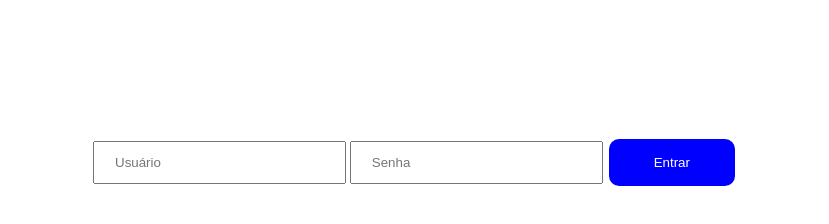
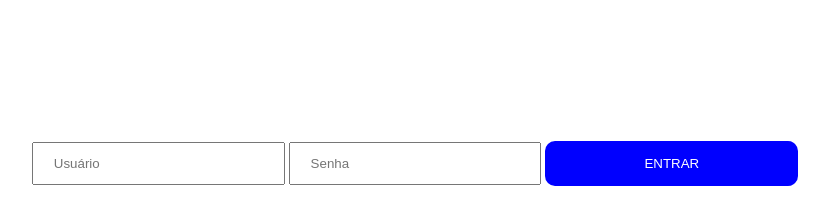
Before and after one commit to pauloaaa/abrir-chamado, a plain HTML site: page web/index.html in a window 1280 px wide. Shown: the whole page, without its empty margins (225-1054 px from the left). Drawn offline with Linux system fonts and the light colour scheme.

Commit message:
login em andamento

```diff
--- a/web/css/chamado.css
+++ b/web/css/chamado.css
@@ -20,14 +20,30 @@ input {
     box-sizing: border-box;
 }
 
-input[type=button], input[type=submit], input[type=reset] {
+input[type=submit] {
     background-color: blue;
     border: none;
+    border-radius: 10px;
     color: white;
-    width: 10%;
-    padding: 16px 32px;
-    text-decoration: none;
-    margin: 4px 2px;
+    box-sizing: border-box;
+    padding: 15px;
     cursor: pointer;
-    border-radius: 10px;
+    transition: all 400ms ease;
+    text-transform: uppercase;
 }
+
+input[type=submit]:hover {
+    background: rgba(0,0,0,0);
+    color: black;
+    box-shadow: inset 0 0 0 3px blue;
+
+}
+
+div {
+    background: white;
+    transition:all 0.3s ease;
+}
+
+div:hover{
+
+}
--- a/web/index.html
+++ b/web/index.html
@@ -7,13 +7,11 @@
     </head>
     <body>
         <div class="formulario">
-            <div>
-                <form action="LoginControlador" method="POST">
-                    <input type="text" id="login" name="login" placeholder="Usuário" >
-                    <input type="password" id="senha" name="senha" placeholder="Senha" >
-                    <input type="submit" id="entrar" name="entrar" value="Entrar">
-                </form>
-            </div>
+            <form action="LoginControlador" method="POST">
+                <input type="text" id="login" name="login" placeholder="Usuário" >
+                <input type="password" id="senha" name="senha" placeholder="Senha" >
+                <input type="submit" id="entrar" name="entrar" value="Entrar">
+            </form>
         </div>
     </body>
 </html>
```
Also changed, not shown: nbproject/private/private.xml (+6 -1 lines).
